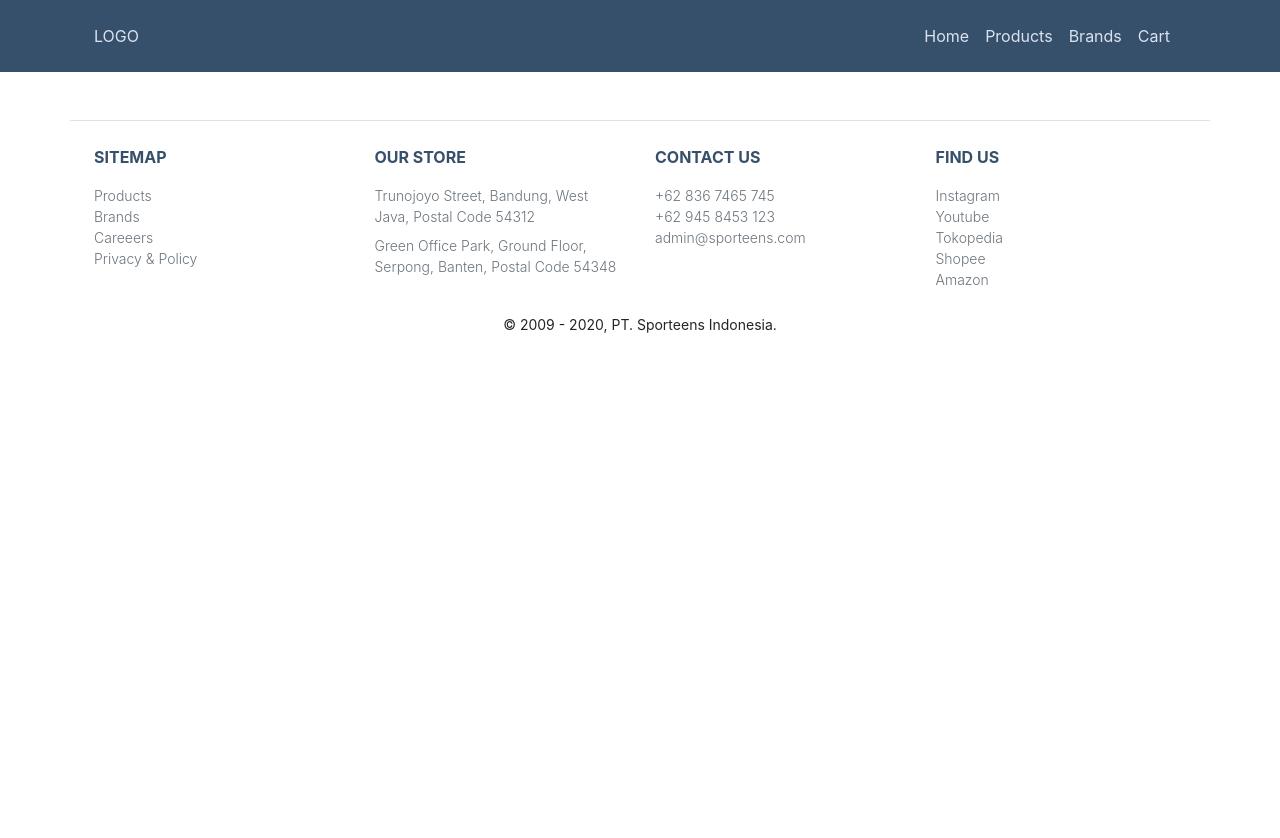
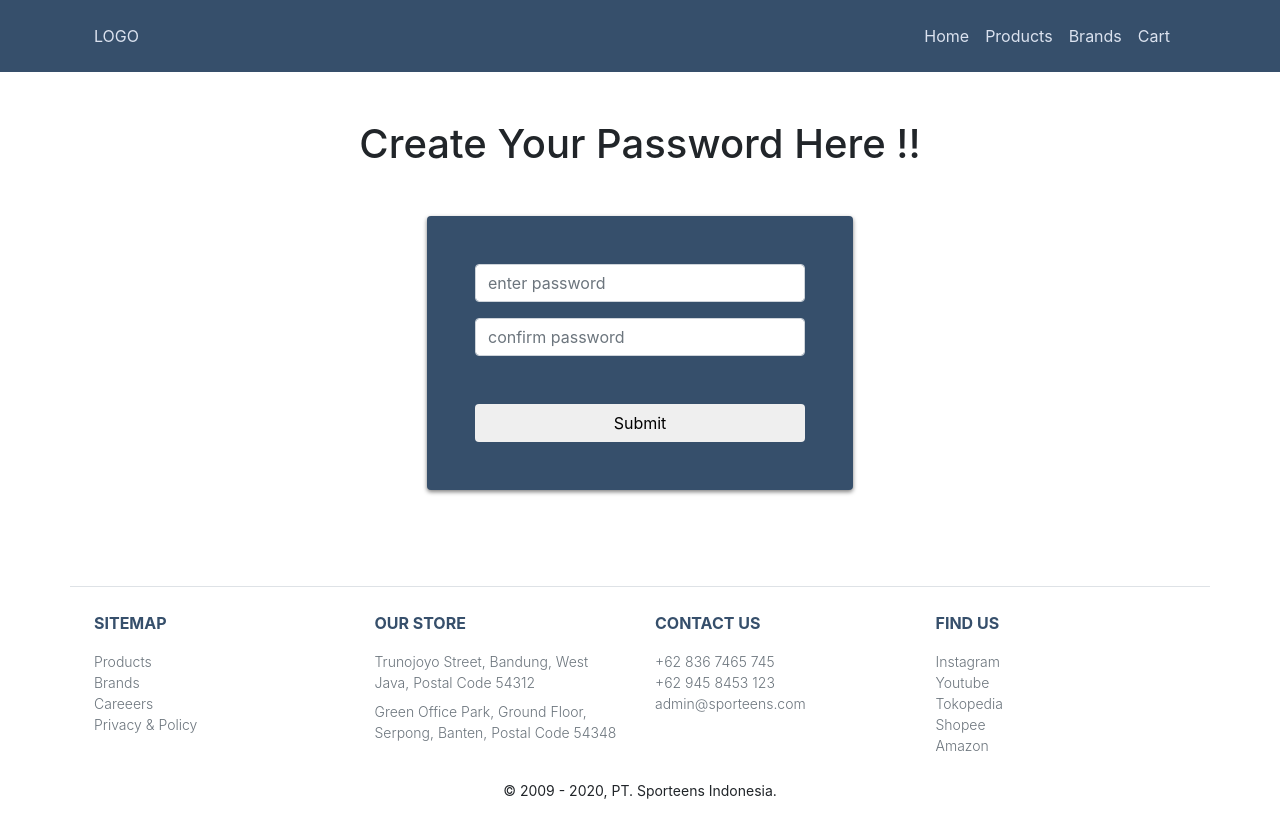
Before and after one commit to jamaludinfikrii/sporteens, a React (Create React App) app: page /create-password in a window 1280 px wide. Shown: the top 838 px of the page. Before the commit the page ends 800 px from the top, so only its background shows below. Built offline with nearby package versions, Linux system fonts and the light colour scheme.

Commit message:
register page

```diff
--- a/fake-api/db.json
+++ b/fake-api/db.json
@@ -9,8 +9,26 @@
     {
       "phone": "0822268479346",
       "email": "",
+      "password": "123123",
+      "id": 2
+    },
+    {
+      "phone": "0823817584",
+      "email": "",
       "password": "",
-      "id": 2
+      "id": 3
+    },
+    {
+      "phone": "08287612423",
+      "email": "",
+      "password": "123123",
+      "id": 4
+    },
+    {
+      "email": "fikri@fikri.com",
+      "phone": "",
+      "password": "234234",
+      "id": 5
     }
   ],
   "products": [
--- a/src/App.js
+++ b/src/App.js
@@ -10,6 +10,7 @@ import Brands from './pages/Brands'
 import Cart from './pages/Cart'
 import Register from './pages/Register'
 import Footer from './components/Footer'
+import CreatePassword from './pages/CreatePassword'
 //
 
 export class App extends Component {
@@ -25,6 +26,7 @@ export class App extends Component {
           <Route path='/brands' component={Brands} />
           <Route path='/carts' component={Cart} />
           <Route path='/register' component={Register} />
+          <Route path='/create-password' component={CreatePassword} />
         </Switch>
         <Footer/>
       </div>
--- /dev/null
+++ b/src/pages/CreatePassword.jsx
@@ -0,0 +1,50 @@
+import React, { Component } from 'react'
+import Axios from 'axios'
+import apiUrl from '../supports/constants/apiUrl'
+
+export class CreatePassword extends Component {
+    onSubmitBtnClick = () => {
+        // get value
+        let pass = this.refs.pass.value
+        let passconfirm = this.refs.passconfirm.value
+
+        if(pass && passconfirm){
+            var id = this.props.location.pathname.split('/')[2]
+
+            // check input 1 dan 2 harus sama
+            if(pass === passconfirm){
+                Axios.patch(apiUrl + 'users/' + id, {password : pass})
+                .then((res) => {
+                    console.log(res)
+                    alert('create password success')
+                    window.location = '/'
+                })
+                .catch((err) => {
+                    console.log(err)
+                })
+                // kirim ke api
+            }else{
+                alert('Password and confirm password didnt match')
+            }
+        }
+
+        // password harus lebih dari 8 digit
+    }
+
+    render() {
+        return (
+            <div className='py-5 px-3'>
+                <h1 className='text-center'> Create Your Password Here !! </h1>
+                <div className="row justify-content-center mt-5">
+                    <div className="col-md-4 p-5 sporteens-bg-main-dark rounded sporteens-shadow">
+                        <input type="password" ref='pass' className='form-control' placeholder='enter password'/>
+                        <input type="password" ref='passconfirm' className='form-control mt-3' placeholder='confirm password'/>
+                        <input type="button" onClick={this.onSubmitBtnClick} value="Submit" className='btn btn-white w-100 mt-5'/>
+                    </div>
+                </div>
+            </div>
+        )
+    }
+}
+
+export default CreatePassword
--- a/src/pages/Register.jsx
+++ b/src/pages/Register.jsx
@@ -17,7 +17,6 @@ class Register extends Component{
         if(Number(value[0]) >= 0){
             var phoneValidatorResult = phoneNumberValidator(value)
             if(phoneValidatorResult === true){
-                alert('berhasil')
                 this.sendDataToApi({phone : value, email : ""})
                 // kirim ke api
             }else{
@@ -26,7 +25,6 @@ class Register extends Component{
             }
         }else{
             if(emailValidator(value) === true){
-                alert('berhasil')
                 this.sendDataToApi({email : value , phone : ""})
 
                 // kirim ke api
@@ -50,6 +48,8 @@ class Register extends Component{
         Axios.post(apiUrl + 'users' , dataToSend )
         .then((res) => {
             console.log(res)
+            alert('register success')
+            window.location = '/create-password/' + res.data.id
         })
         .catch((err) => {
             console.log(err)
--- a/src/supports/css/Utils.css
+++ b/src/supports/css/Utils.css
@@ -85,3 +85,11 @@
 .sporteens-font-20{
     font-size: 20px;
 }
+
+
+/* Shadow */
+
+
+.sporteens-shadow{
+    box-shadow: 0 2px 4px 0 rgba(0,0,0,.5);
+}
```
